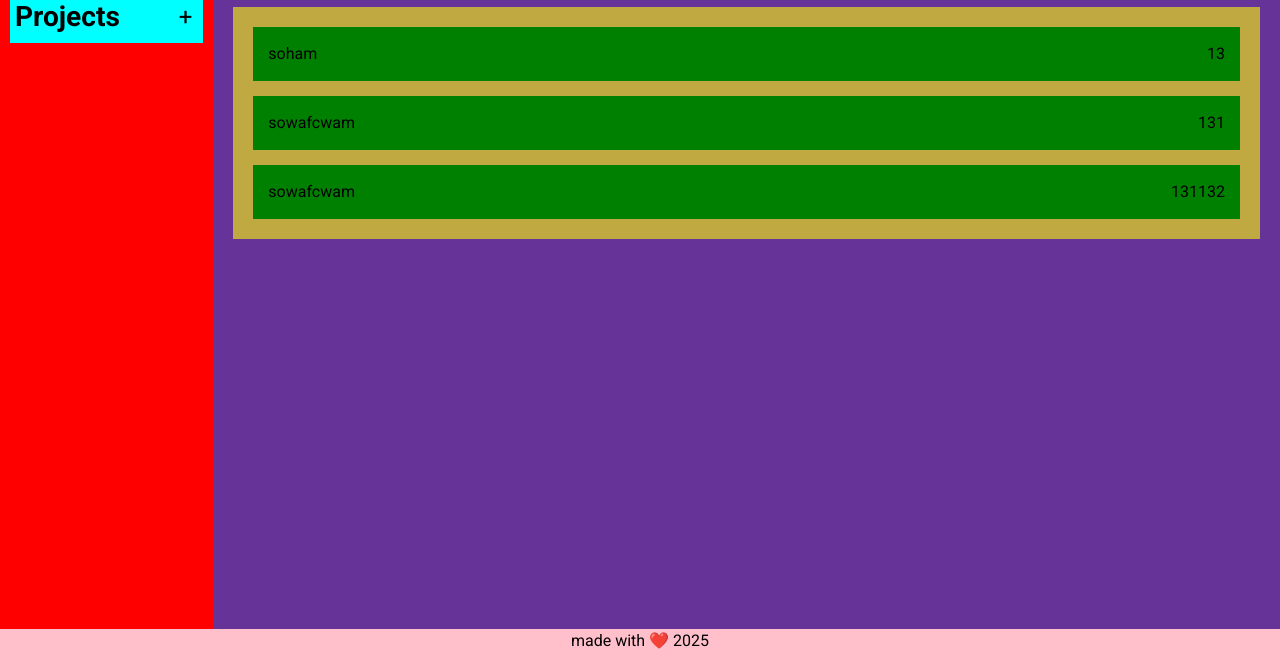
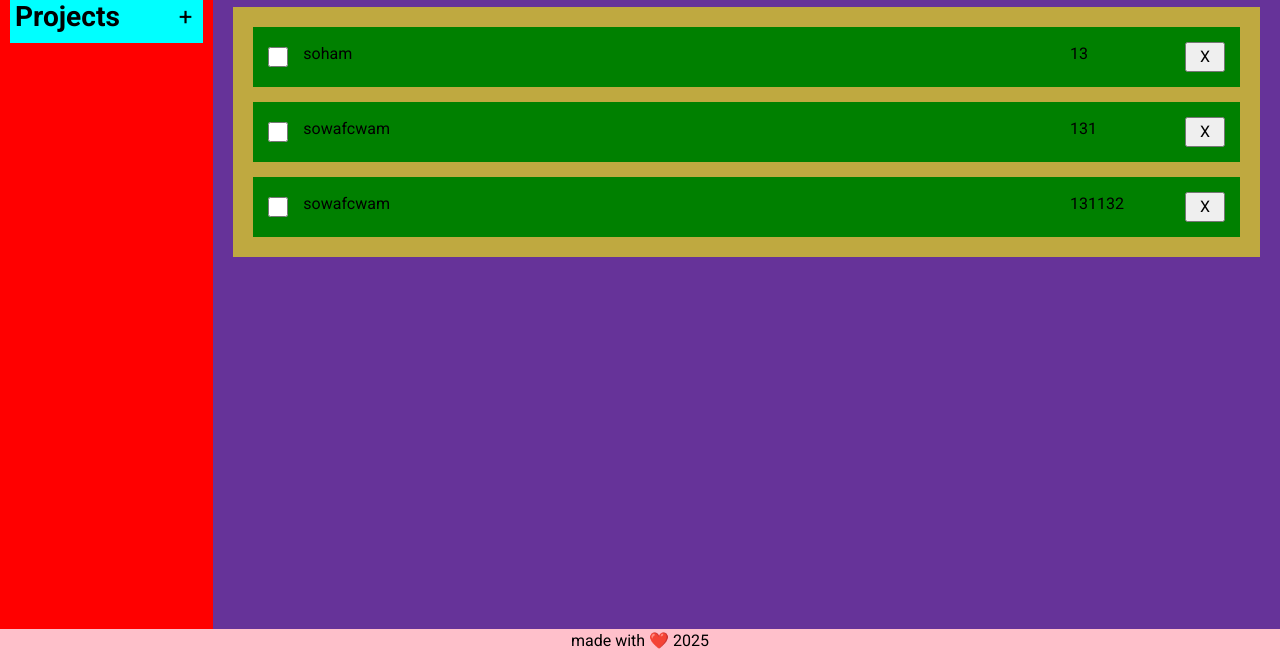
Before and after one commit to Soham-Powar/Todo-List, a website built with webpack: page src/template.html in a window 1280 px wide. Shown: the part 171-824 px from the top of the page. Built offline with nearby package versions, Linux system fonts and the light colour scheme.

Commit message:
Add checkbox and remove Todo button.

```diff
--- a/src/dom/dom.css
+++ b/src/dom/dom.css
@@ -66,8 +66,9 @@ form {
 
 .todo {
 	background-color: green;
-	display: flex;
-	justify-content: space-between;
+	display: grid;
+	grid-template-columns: 20px 1fr 100px 40px;
+	gap: 15px;
 	padding: 15px;
 }
 
--- a/src/dom/mainContainer.js
+++ b/src/dom/mainContainer.js
@@ -18,6 +18,11 @@ export default function renderMainContainer() {
 		const todo = document.createElement('div');
 		const todoTitle = document.createElement('div');
 		const todoDueDate = document.createElement('div');
+
+		const checkbox = document.createElement('input');
+		checkbox.setAttribute("type", "checkbox");
+		todo.appendChild(checkbox);
+
 		todo.classList.add('todo');
 		todoTitle.classList.add('todo-title');
 		todoDueDate.classList.add('todo-due-title');
@@ -29,6 +34,11 @@ export default function renderMainContainer() {
 		`;
 		todo.appendChild(todoTitle);
 		todo.appendChild(todoDueDate);
+
+		const removeTodoBtn = document.createElement('button');
+		removeTodoBtn.innerHTML = 'X';
+
+		todo.appendChild(removeTodoBtn);
 		todoContainer.appendChild(todo);
 	});
 }
```
